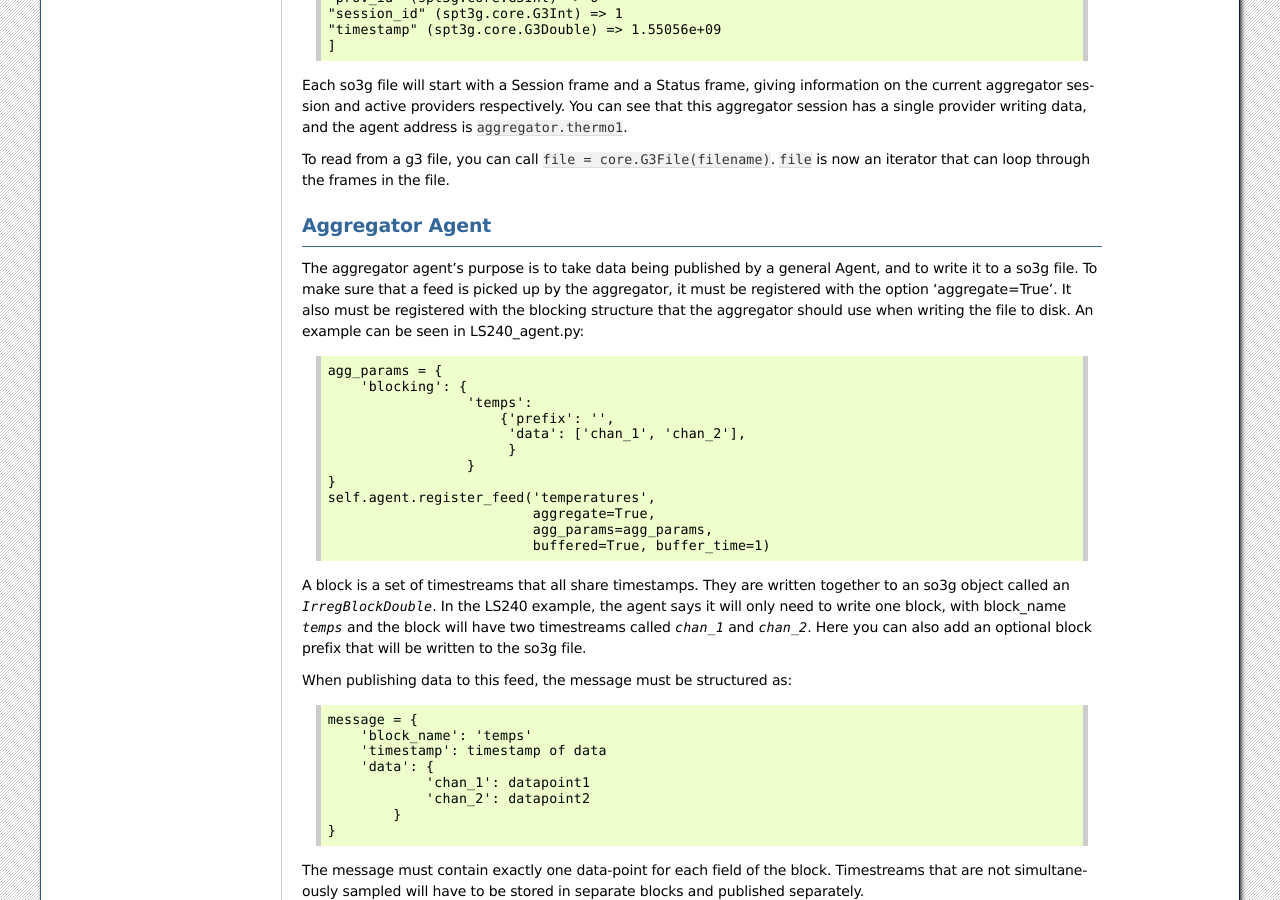
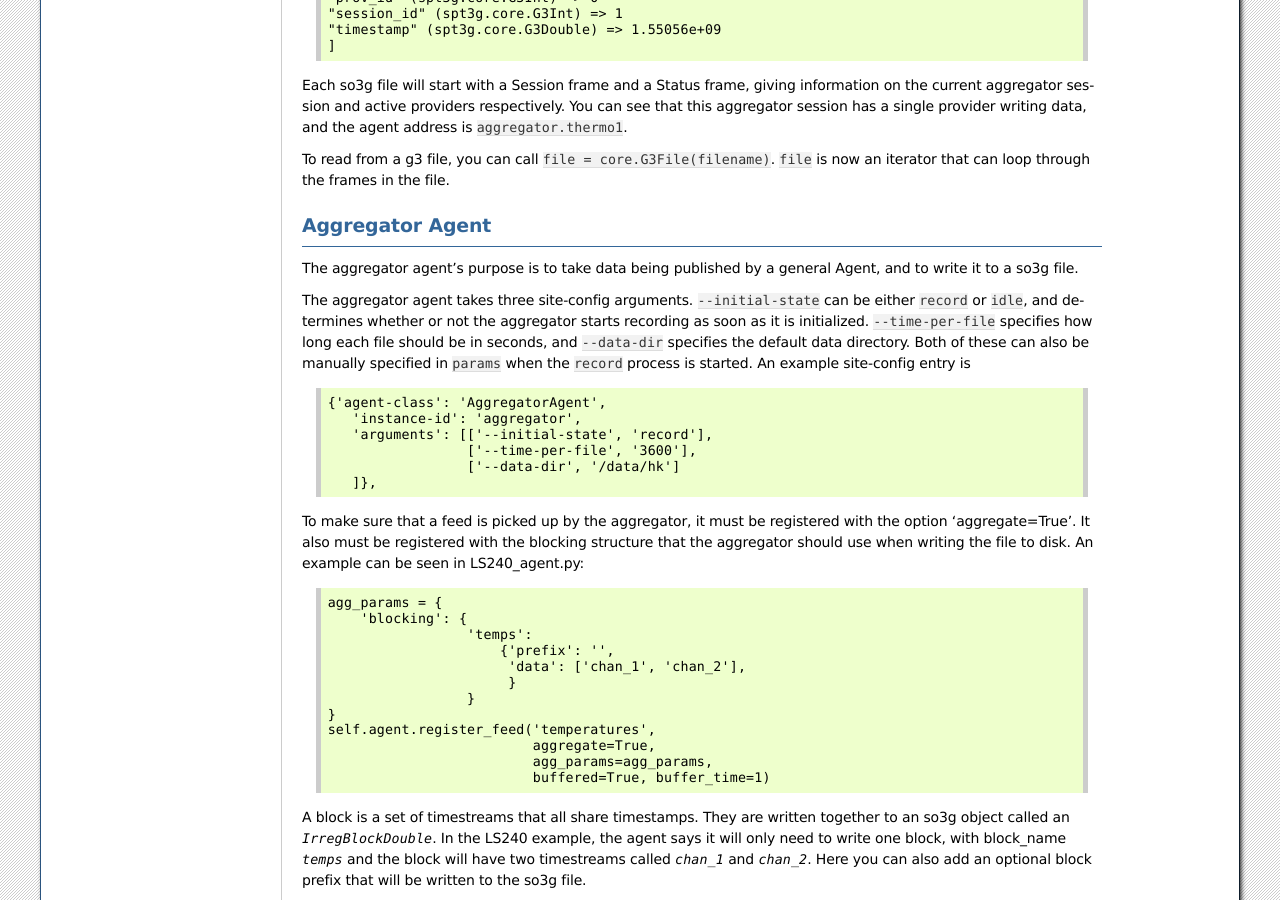
Before and after one commit to simonsobs/ocs, a Sphinx documentation site: the page built from docs/aggregator.rst, in a window 1280 px wide and 900 px high, scrolled down 1024 px. Built offline with Sphinx 7.4.7, drawn with Linux system fonts in a browser that asks for light colours.

Commit message:
Added documentation for site-config entry

```diff
--- a/docs/aggregator.rst
+++ b/docs/aggregator.rst
@@ -86,7 +86,28 @@ To read from a g3 file, you can call ``file = core.G3File(filename)``.
 Aggregator Agent
 --------------------------------
 The aggregator agent's purpose is to take data being published by a general
-Agent, and to write it to a so3g file. To make sure that a feed is picked up
+Agent, and to write it to a so3g file.
+
+The aggregator agent takes three site-config arguments.
+``--initial-state`` can be either ``record`` or ``idle``,
+and determines whether or not the aggregator starts recording
+as soon as it is initialized.
+``--time-per-file`` specifies how long each file should be in seconds,
+and ``--data-dir`` specifies the default data directory.
+Both of these can also be manually specified in ``params`` when
+the ``record`` process is started.
+An example site-config entry is
+::
+
+    {'agent-class': 'AggregatorAgent',
+       'instance-id': 'aggregator',
+       'arguments': [['--initial-state', 'record'],
+                     ['--time-per-file', '3600'],
+                     ['--data-dir', '/data/hk']
+       ]},
+
+
+To make sure that a feed is picked up
 by the aggregator, it must be registered with the option 'aggregate=True'.
 It also must be registered with the blocking structure that the aggregator should
 use when writing the file to disk. An example can be seen in LS240_agent.py::
```
